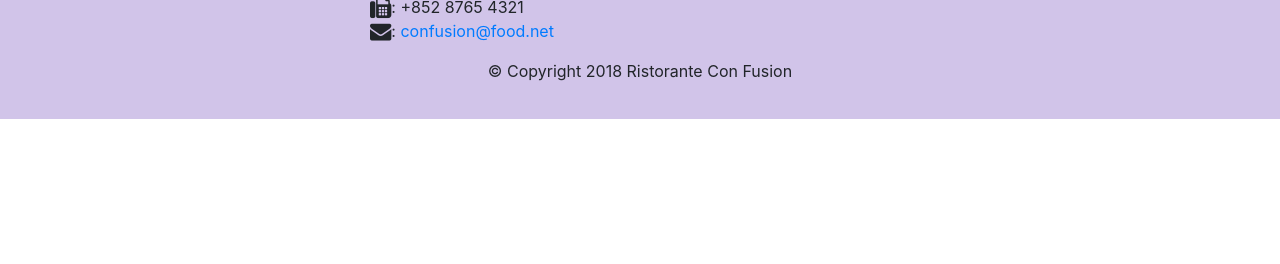
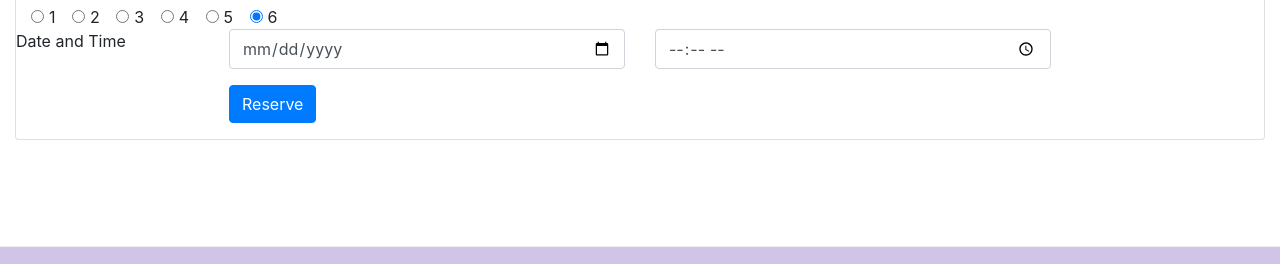
Before and after one commit to aryachandorkar17/Assignment-1, a website: page index.html in a window 1280 px wide. Shown: the part 1687-1951 px from the top of the page. Before the commit the page ends 1806 px from the top, so only its background shows below. Drawn offline with nearby package versions, Linux system fonts and the light colour scheme.

Commit message:
Assignment 2 tasks completed

```diff
--- a/index.html
+++ b/index.html
@@ -42,6 +42,9 @@
                 <div class="col-12 col-sm align-self-center">
                     <img src="img/logo.png" class="img-fluid">
                 </div>
+                <div class="col-12 mt-5 mt-sm-0 col-sm-3 text-center align-self-center">
+                    <a href="#reservation" type="button" class="btn btn-sm btn-warning">Reservation Table</a>
+                </div>
             </div>
         </div>
     </header>
@@ -72,11 +75,13 @@
             </div>
             <div class="col col-sm col-md">
                 <div class="media">
-                    <img class="d-flex mr-3 img-thumbnail align-self-center" src="img/buffet.png" alt="buffet">
                     <div class="media-body">
-                        <h2>Weekend Grand Buffet</h2>
+                        <h2 class="mt-0">Weekend Grand Buffet
+                            <span class="badge badge-danger">NEW</span>
+                        </h2>
                         <p>Featuring mouthwatering combinations with a choice of five different salads, six enticing appetizers, six main entrees and five choicest desserts. Free flowing bubbly and soft drinks. All for just $19.99 per person </p>
                     </div>
+                    <img class="d-flex mr-3 img-thumbnail align-self-center" src="img/buffet.png" alt="buffet">
                 </div>
             </div>
         </div>
@@ -94,6 +99,57 @@
                         <p>Award winning three-star Michelin chef with wide International experience having worked closely with whos-who in the culinary world, he specializes in creating mouthwatering Indo-Italian fusion experiences. </p>
                     </div>
                 </div>
+            </div>
+        </div>
+    </div>
+    <div class="row row-content justify-content-center" id="reservation">
+        <div class="col-12">
+            <div class="card">
+                <h3 class="card-header bg-warning text-white">Reserve a Table</h3>
+                <form>
+                    <div class="form-group row"></div>
+                    <label class="col-12 col-sm-2">Number of Guests</label>
+                    <div class="col">
+                        <div class="form-check form-check-inline">
+                            <input class="form-check-input" type="radio" name="inlineRadioOptions" id="one_guest_radio" value="one" checked>
+                            <label class="form-check-label" for="one_guest_radio">1</label>
+                        </div>
+                        <div class="form-check form-check-inline">
+                            <input class="form-check-input" type="radio" name="inlineRadioOptions" id="two_guest_radio" value="two" checked>
+                            <label class="form-check-label" for="two_guest_radio">2</label>
+                        </div>
+                        <div class="form-check form-check-inline">
+                            <input class="form-check-input" type="radio" name="inlineRadioOptions" id="three_guest_radio" value="three" checked>
+                            <label class="form-check-label" for="three_guest_radio">3</label>
+                        </div>
+                        <div class="form-check form-check-inline">
+                            <input class="form-check-input" type="radio" name="inlineRadioOptions" id="four_guest_radio" value="four" checked>
+                            <label class="form-check-label" for="four_guest_radio">4</label>
+                        </div>
+                        <div class="form-check form-check-inline">
+                            <input class="form-check-input" type="radio" name="inlineRadioOptions" id="five_guest_radio" value="five" checked>
+                            <label class="form-check-label" for="five_guest_radio">5</label>
+                        </div>
+                        <div class="form-check form-check-inline">
+                            <input class="form-check-input" type="radio" name="inlineRadioOptions" id="six_guest_radio" value="six" checked>
+                            <label class="form-check-label" for="six_guest_radio">6</label>
+                        </div>
+                    </div>
+                    <div class="form-group row">
+                        <label class="col-12 col-sm-2">Date and Time</label>
+                        <div class="col-12 col-sm-4">
+                            <input type="date" class="form-control" id="date" placeholder="Date">
+                        </div>
+                        <div class="col-12 col-sm-4">
+                            <input type="time" class="form-control" id="time" placeholder="Time">
+                        </div>
+                    </div>
+                    <div class="form-group row">
+                        <div class="col offset-0 offset-sm-2">
+                            <button type="submit" class="btn btn-primary">Reserve</button>
+                        </div>
+                    </div>
+                </form>
             </div>
         </div>
     </div>
```
